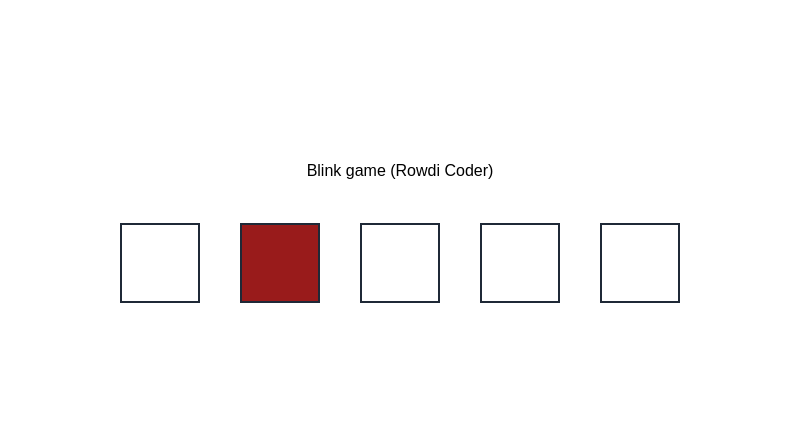
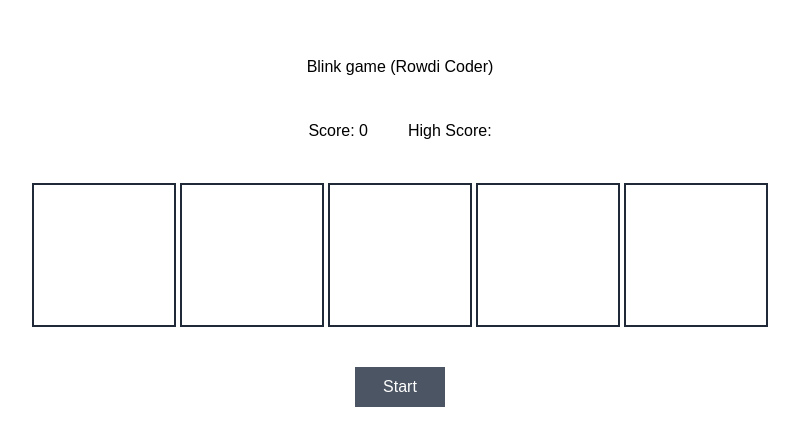
Before and after one commit to sameerkali/React_coding_round_practice, a React (Vite) app: page /twelve in a window 1280 px wide. Shown: the part 169-614 px from the top of the page, without its empty margins (240-1039 px from the left). Built offline with nearby package versions, Linux system fonts and the light colour scheme.

Commit message:
compleate : Blink game (Rowdi Coder)

```diff
--- a/src/All Assessment/assessment12/Twelve.jsx
+++ b/src/All Assessment/assessment12/Twelve.jsx
@@ -2,23 +2,41 @@ import React, { useEffect, useState } from "react";
 
 const Twelve = () => {
   const [blink, setBlink] = useState(null);
+  const [success, setSuccess] = useState(null);
+  const [fail, setFail] = useState(null);
+  const [score, setScore] = useState(0);
+
+
+  const handlePress = n => {
+    if (n === blink){
+      setSuccess(n);
+      setScore(prev => prev+1)
+    }
+    else setFail(n)
+  };
 
   // blink random box logic
   let interval;
   const randomBlink = () => {
     interval = setInterval(() => {
-      setBlink(Math.floor(Math.random() * 10) % 5);
-    }, 800);
+      setBlink(parseInt(Math.random() * 10) % 5);
+      setSuccess(null)
+      setFail(null)
+    }, 2000);
   };
+
   useEffect(() => {
     return () => {
       clearInterval(interval);
-      randomBlink();
     };
   }, []);
+
   useEffect(() => {
-
-  }, []);
+    const highScore = localStorage.getItem("blinkClick");
+    if (highScore === null || score > parseInt(highScore)) {
+      localStorage.setItem("blinkClick", score);
+    }
+  }, [score]);
 
   // Create boxes logic
   const boxes = [];
@@ -26,9 +44,13 @@ const Twelve = () => {
     boxes.push(
       <div
         key={i}
-        className={`h-20 w-20  border-gray-800 border-2 ${blink === i
-          ? "bg-red-800"
-          : ""}`}
+        onClick={() => handlePress(i)}
+        className={`h-36 w-36  border-gray-800 border-2 ${blink === i
+          ? "bg-blue-800"
+          : ""}
+          ${success === i ? "bg-green-800" : ""}
+          ${fail === i ? "bg-red-800": ""}
+          `}
       />
     );
   }
@@ -37,8 +59,19 @@ const Twelve = () => {
     <div className="flex flex-col h-screen items-center justify-center gap-10">
       <p className="">Blink game (Rowdi Coder)</p>
       <div className="flex gap-10">
+      <p>Score: {score}</p>
+      <p>High Score: {localStorage.getItem("blinkClick")}</p>
+      </div>
+      <div className="flex gap-1">
         {boxes}
       </div>
+      <button
+        onClick={randomBlink}
+        className="px-7 py-2 bg-gray-600 text-white"
+      >
+        Start
+      </button>
+
     </div>
   );
 };
```
